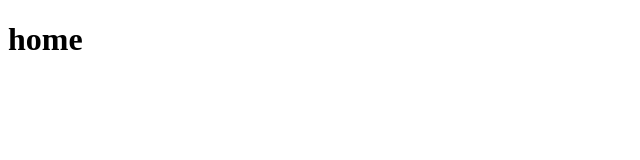
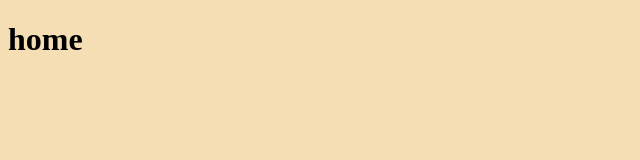
Before and after one commit to ArielCalisaya/ArielCalisaya.github.io, a plain HTML site: page index.html in a window 1280 px wide. Shown: the whole page, without its empty margins (0-640 px from the left). Drawn offline with Linux system fonts and the light colour scheme.

Commit message:
changes to home page

```diff
--- a/inde.html
+++ b/index.html
@@ -3,6 +3,7 @@
 <head>
     <meta charset="UTF-8">
     <meta name="viewport" content="width=device-width, initial-scale=1.0">
+    <link rel="stylesheet" href="main.css">
     <title>Document</title>
 </head>
 <body>
--- /dev/null
+++ b/main.css
@@ -0,0 +1,3 @@
+body {
+    background-color: wheat;
+}
```
